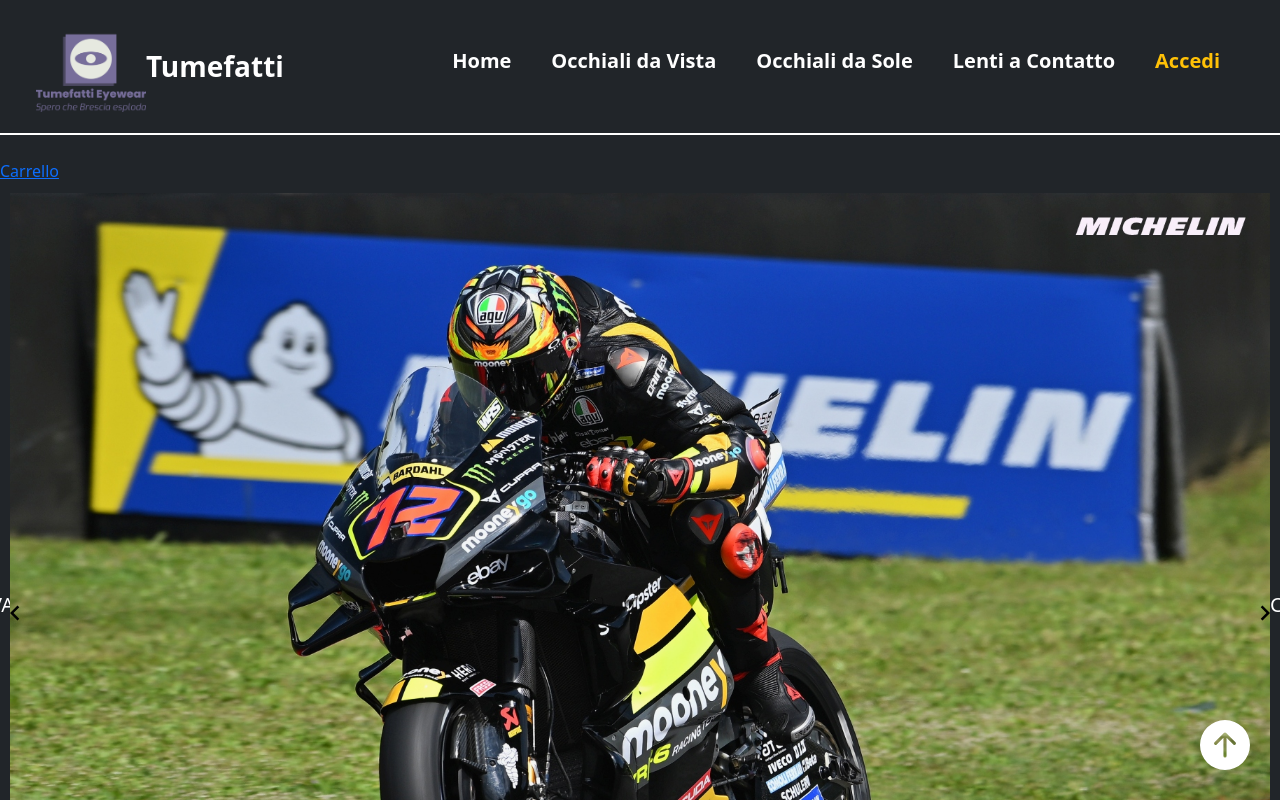
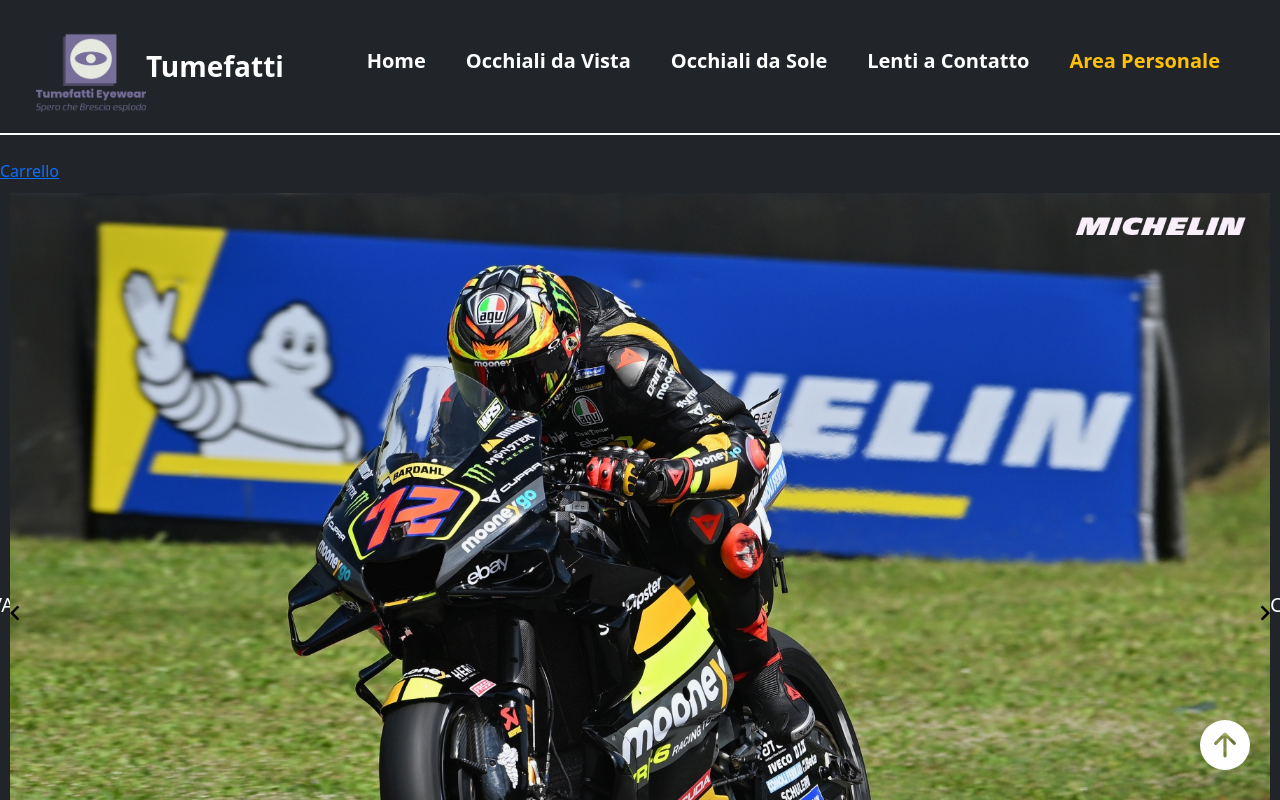
Before and after one commit to alessandroArrighi/IngegneriaDeiSistemiWeb, a Vue app in the folder frontend/: page / in a window 1280 px wide. Shown: the top 800 px of the page. Built offline with nearby package versions, Linux system fonts and the light colour scheme; no server answers.

Commit message:
fix error to build

```diff
--- a/frontend/src/App.vue
+++ b/frontend/src/App.vue
@@ -9,12 +9,13 @@ import Carrello from "./components/Carrello.vue"
 export default defineComponent({
   data() {
     return {
-      user: null as User | null,
-      ordine: [] as Ordine[]
+      user: {} as User,
+      ordine: [] as Ordine[],
+      check: true
     }
   },
   provide() {
-    return { ordine: this.ordine }
+    return { user: this.user }
   },
   methods: {
     async getUser() {
@@ -32,10 +33,15 @@ export default defineComponent({
       if (index !== -1) {
         this.ordine.splice(index, 1);
       }
+    },
+    async checkUser() {
+      if(this.user) this.check = true
+      else this.check = false
     }
   },
   mounted() {
     this.getUser()
+    this.checkUser()
   },
   components: {
     Navbar,
@@ -47,7 +53,7 @@ export default defineComponent({
 
 <template>
     <div>
-        <Navbar :user="user" :ordine = "ordine"/> <!--provare mettere :user in div padre-->
+        <Navbar :user = "user"/> <!--provare mettere :user in div padre-->
         <RouterLink to = "/accesso/areaPersonale/creaOrdine" >Carrello</RouterLink>
         <RouterView :user="user" :ordine = "ordine" @sendProd = "addToOrd" @cancella = "deleteProd"/>
         <FooterComp />
--- a/frontend/src/components/Navbar.vue
+++ b/frontend/src/components/Navbar.vue
@@ -5,14 +5,15 @@ import Carrello from "./Carrello.vue";
 
 export default defineComponent({
     props: {
-        user: Object as PropType<User>,
-        ordine: Array as PropType<Ordine[]>
+        user: {} as PropType<User>,
+        ordine: Array as PropType<Ordine[]>,
     },
     components: {
         Carrello
     },
     methods: {
         scrollToTop() {
+            console.log(this.user)
             window.scrollTo({
                 top: 0,
                 behavior: 'smooth'
--- a/frontend/src/pages/Home.Vue
+++ b/frontend/src/pages/Home.Vue
@@ -10,6 +10,11 @@ export default defineComponent({
     Slide,
     Navigation,
     Pagination,
+  },
+  data() {
+    return {
+      slide: 0
+    }
   }
 })
 </script>
--- a/frontend/src/pages/Montature2.vue
+++ b/frontend/src/pages/Montature2.vue
@@ -1,18 +1,18 @@
 <script lang="ts">
 import { defineComponent } from "vue"
 import axios from "axios"
-import { Articolo } from "../types"
+//import { Articolo } from "../types"
 
 export default defineComponent({
     data() {
         return {
-            datiMontature: [] as Articolo[],
+            datiMontature: [] as any[],
             filterId: "",
             filterBrand: "",
             filterPrice: "",
             mostraFiltri: false,
             ordinaPer: "",
-            aggiungiElementi: 5,
+            aggiungiElementi: 5
         }
     },
     methods: {
```
